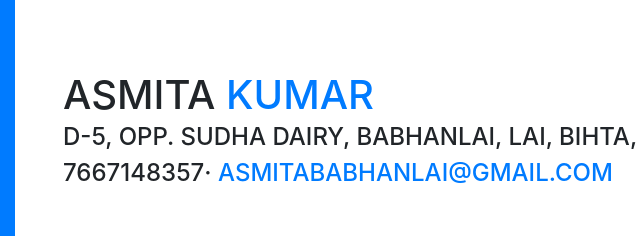
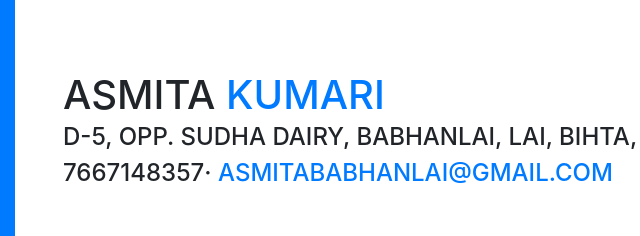
Before and after one commit to developerasmita1998/developerasmita1998.github.io, a website with bundled scripts: page index.html in a window 1280 px wide. Shown: the part 138-374 px from the top of the page, 257-897 px from the left. Built offline with nearby package versions, Linux system fonts and the light colour scheme; a web font is replaced by a local one.

Commit message:
first commit

```diff
--- a/index.html
+++ b/index.html
@@ -68,7 +68,7 @@
     <section class="resume-section p-3 p-lg-5 d-flex d-column" id="about">
       <div class="my-auto">
         <h1 class="mb-0">Asmita
-          <span class="text-primary">Kumar</span>
+          <span class="text-primary">Kumari</span>
         </h1>
         <div class="subheading mb-5">D-5, opp. Sudha dairy, Babhanlai, Lai, Bihta, Patna, Bihar 801112· (+91) 7667148357·
           <a href="mailto:name@email.com">asmitababhanlai@gmail.com</a>
```
